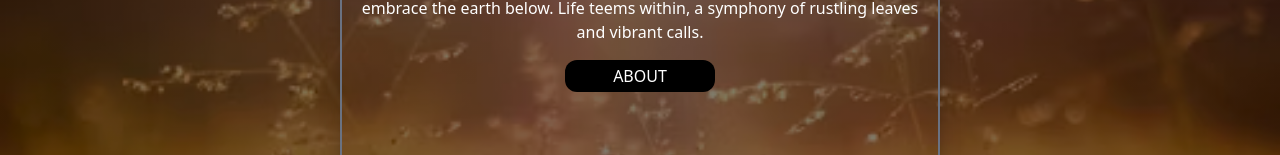
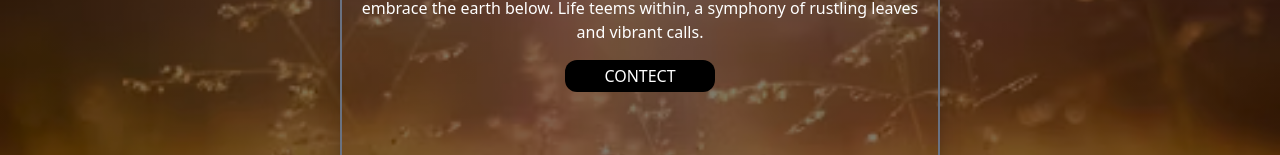
Before and after one commit to sy518/React-Routing, a React (Vite) app: page /About in a window 1280 px wide. Shown: the part 306-461 px from the top of the page. Built offline with nearby package versions, Linux system fonts and the light colour scheme.

Commit message:
Update About.jsx

```diff
--- a/src/pages/About.jsx
+++ b/src/pages/About.jsx
@@ -50,7 +50,7 @@ function About() {
                                 className="w-[150px] bg-black text-white p-1 uppercase rounded-xl hover:skew-6"
 
                             >
-                              <Link to="/About">about</Link>
+                              <Link to="/Contect">contect</Link>
                             </button>
                         </div>
                     </div>
```
